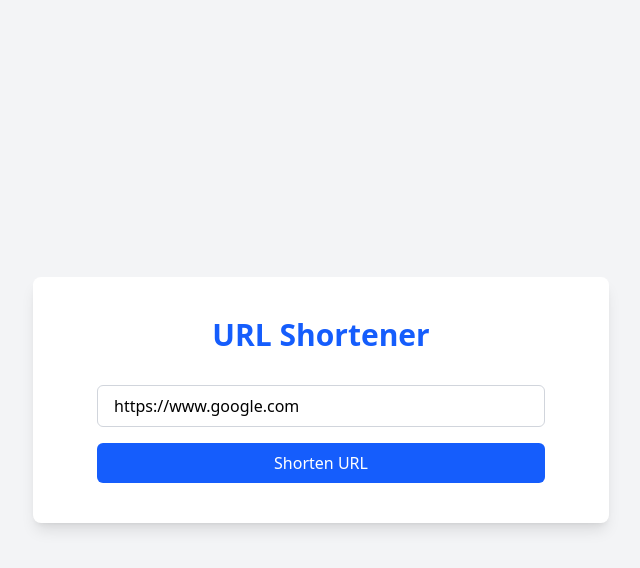
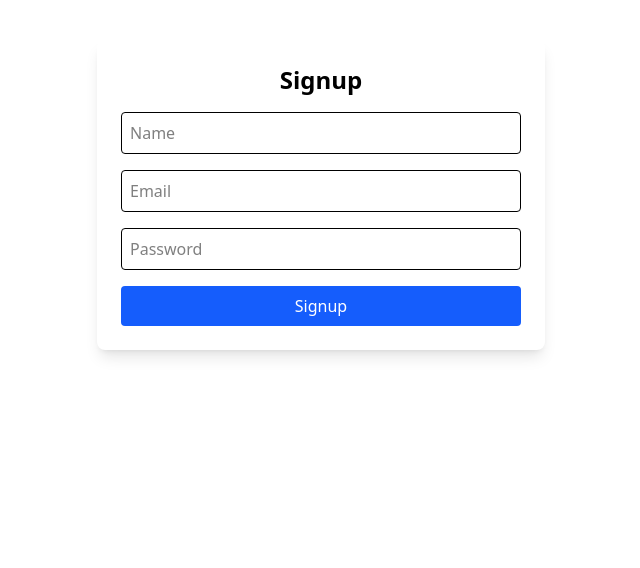
Before and after one commit to amitver01/URL-SHORTY, a React (Vite) app in the folder FRONTEND/: page /signup in a window 1280 px wide. Shown: the top 568 px of the page, without its empty margins (319-959 px from the left). Built offline with nearby package versions, Linux system fonts and the light colour scheme.

Commit message:
added an authform component

```diff
--- a/FRONTEND/package.json
+++ b/FRONTEND/package.json
@@ -14,6 +14,7 @@
     "axios": "^1.10.0",
     "react": "^19.1.0",
     "react-dom": "^19.1.0",
+    "react-router-dom": "^7.6.3",
     "tailwindcss": "^4.1.11"
   },
   "devDependencies": {
--- a/FRONTEND/src/App.jsx
+++ b/FRONTEND/src/App.jsx
@@ -1,11 +1,18 @@
 import React from 'react'
+import { BrowserRouter as Router, Routes, Route } from 'react-router-dom';
 import Home from "../src/pages/Home"
+import LoginPage from "../src/pages/LoginPage"
+import SignupPage from './pages/SignupPage';
 
 const App = () => {
   return (
-    <>
-    <Home/>
-    </>
+     <Router>
+      <Routes>
+        <Route path="/" element={<Home/>} />
+        <Route path="/login" element={<LoginPage />} />
+        <Route path="/signup" element={<SignupPage />} />
+      </Routes>
+    </Router>
   )
 }
 
--- /dev/null
+++ b/FRONTEND/src/components/AuthForm.jsx
@@ -0,0 +1,63 @@
+import React, { useState } from 'react';
+
+const AuthForm = ({ title, onSubmit }) => {
+  const [formData, setFormData] = useState({
+    user_name: '',
+    email: '',
+    password: ''
+  });
+
+  const handleChange = e => {
+    setFormData(prev => ({ ...prev, [e.target.name]: e.target.value }));
+  };
+
+  const handleSubmit = e => {
+    e.preventDefault();
+    onSubmit(formData);
+  };
+
+  return (
+    <div className="max-w-md mx-auto mt-10 p-6 bg-white rounded-lg shadow-lg">
+      <h2 className="text-2xl font-semibold mb-4 text-center">{title}</h2>
+      <form onSubmit={handleSubmit} className="space-y-4">
+        {title === 'Signup' && (
+          <input
+            type="text"
+            name="user_name"
+            placeholder="Name"
+            value={formData.name}
+            onChange={handleChange}
+            className="w-full p-2 border rounded"
+            required
+          />
+        )}
+        <input
+          type="email"
+          name="email"
+          placeholder="Email"
+          value={formData.email}
+          onChange={handleChange}
+          className="w-full p-2 border rounded"
+          required
+        />
+        <input
+          type="password"
+          name="password"
+          placeholder="Password"
+          value={formData.password}
+          onChange={handleChange}
+          className="w-full p-2 border rounded"
+          required
+        />
+        <button
+          type="submit"
+          className="w-full bg-blue-600 text-white py-2 rounded hover:bg-blue-700"
+        >
+          {title}
+        </button>
+      </form>
+    </div>
+  );
+};
+
+export default AuthForm;
```
Also changed, not shown: 1 other file (tests, documents, lock files or other folders).
